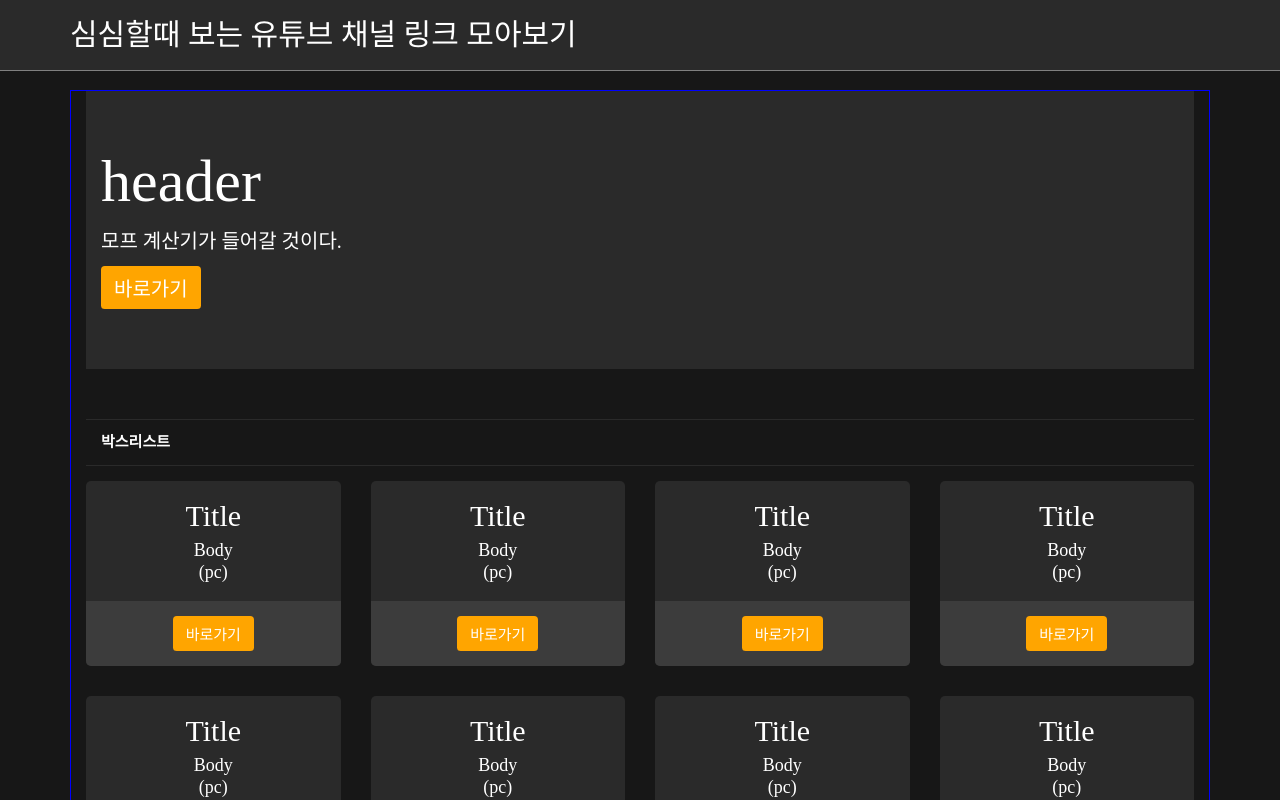
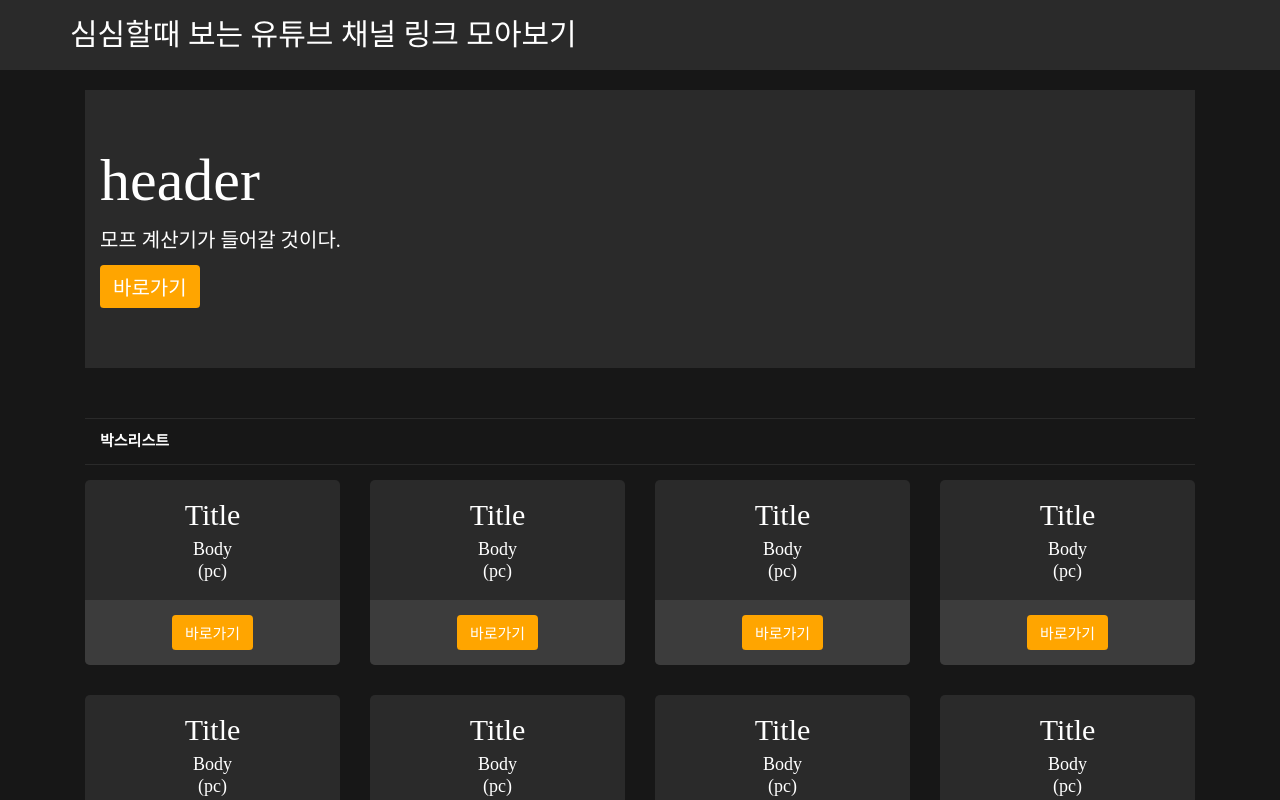
Before and after one commit to guswlsakfls/Reptile_website, a React (Create React App) app in the folder client/: page / in a window 1280 px wide. Shown: the top 800 px of the page. Built offline with nearby package versions, Linux system fonts and the light colour scheme.

Commit message:
Style: 메인 바디 border 삭제

```diff
--- a/client/src/Pages/Home/Home.tsx
+++ b/client/src/Pages/Home/Home.tsx
@@ -183,7 +183,6 @@ const Div = styled.div`
 `
 
 const Navbar = styled.nav`
-    border-bottom: 1px solid gray;
     background-color: ${mainColor};
     position: fixed;
     padding: 20px 0rem;
@@ -221,19 +220,15 @@ const Title = styled.nav`
 const Container = styled.div`
     @media (min-width: 1200px) {
         max-width: 1140px;
-        border: 1px solid blue;
     }
     @media (min-width: 992px) and (max-width: 1199px) {
         max-width: 960px;
-        border: 1px solid blue;
     }
     @media (min-width: 768px) and (max-width: 991px) {
         max-width: 720px;
-        border: 1px solid blue;
     }
     @media (min-width: 576px) and (max-width: 767px) {
         max-width: 540px;
-        border: 1px solid blue;
     }
     width: 100%;
     margin-right: auto;
```
